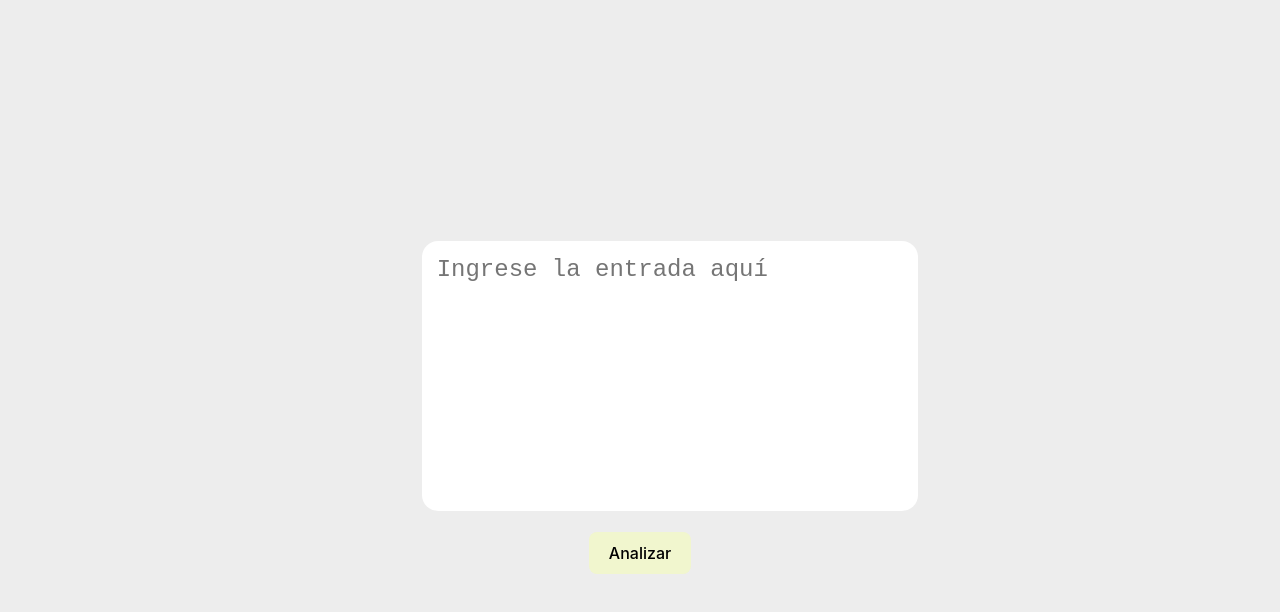
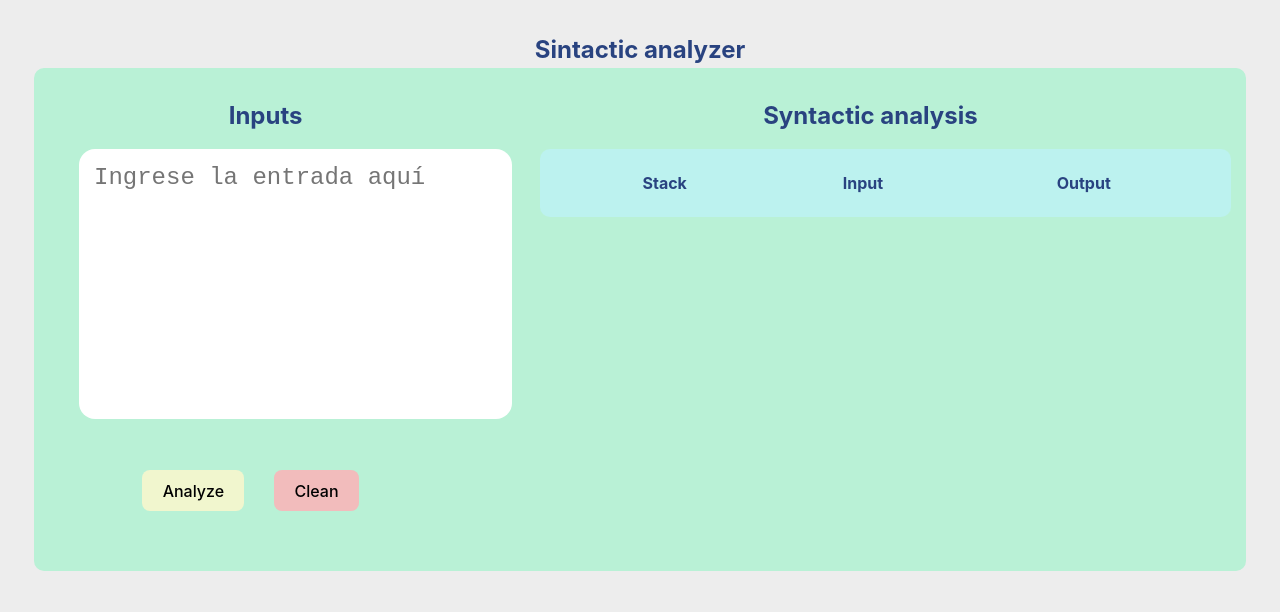
Before and after one commit to ed-corne/ProyectoSemTraductores2, a React (Vite) app: page /sintactic in a window 1280 px wide. Shown: the top 612 px of the page. Built offline with nearby package versions, Linux system fonts and the light colour scheme.

Commit message:
User interface to sintactic

```diff
--- a/src/components/AnalizadorSintactico/Mini/Analyze.js
+++ b/src/components/AnalizadorSintactico/Mini/Analyze.js
@@ -40,7 +40,7 @@ export const analyze = (input) => {
       output: accion,
     });
     // create new objects for the input and output and add them to the stack
-    const newTerminal = new Terminal(tokens[token]);
+    const newTerminal = new Terminal(tokens[token].lexema);
     stack.push(newTerminal);
     const newElemento = new Elemento(accion);
     stack.push(newElemento);
--- a/src/components/AnalizadorSintactico/Mini/sintactic.jsx
+++ b/src/components/AnalizadorSintactico/Mini/sintactic.jsx
@@ -1,6 +1,8 @@
 import React, { useState } from "react";
 import "../../../styles/lexicalAn.css";
 import { analyze } from "./Analyze";
+import Card from "../../Card";
+import "../../../styles/lexicalAn.css";
 
 const Sintactic = () => {
   const [input, setInput] = useState(""); // Entrada del usuario
@@ -10,17 +12,52 @@ const Sintactic = () => {
     setSintacticData(analyze(input));
   };
 
+  const clean = () => {
+    setInput("");
+  };
+
   return (
-    <div>
+    <div className="page">
+      <h2 className="tokensArea__title">Sintactic analyzer </h2>
+      <div className="complete__page">
+        <div className="inputArea">
+          <h2 className="tokensArea__title">Inputs</h2>
           <textarea
             placeholder="Ingrese la entrada aquí"
             value={input}
             onChange={(e) => setInput(e.target.value)}
             className="inputArea__area"
           />
-      <button onClick={handleSintacticAnalyze} >Analizar</button>
-
-
+          <button
+            onClick={handleSintacticAnalyze}
+            className="inputArea__button"
+          >
+            Analyze
+          </button>
+          <button onClick={clean} className="inputArea__button --clean">
+            Clean
+          </button>
+        </div>
+        <div className="tokensArea">
+          <h2 className="tokensArea__title">Syntactic analysis</h2>
+          <table className="tokenArea__table">
+            <tr className="tokenArea__row">
+              <th className="tokenArea__column">Stack</th>
+              <th className="tokenArea__column">Input</th>
+              <th className="tokenArea__column">Output</th>
+            </tr>
+            {sintacticData.map((process, index) => (
+              <tr key={index} className="table__row">
+                <td className="table__column">
+                  {process.stack.map((item) => item.valorEP)}
+                </td>
+                <td className="table__column">{process.input}</td>
+                <td className="table__column">{process.output}</td>
+              </tr>
+            ))}
+          </table>
+        </div>
+      </div>
     </div>
   );
 };
--- a/src/styles/lexicalAn.css
+++ b/src/styles/lexicalAn.css
@@ -1,6 +1,6 @@
 .page {
   height: 100vh;
-  width: 70vw;
+  width: 90vw;
   display: flex;
   flex-direction: column;
   justify-content: start;
@@ -21,7 +21,7 @@
 }
 
 .inputArea {
-  width: 45%;
+  width: 35%;
 }
 
 .inputArea__area {
@@ -37,7 +37,7 @@
   }
 
 .tokensArea {
-  width: 50%;
+  width: 60%;
   display: flex;
   flex-direction: column;
 }
@@ -53,6 +53,9 @@
     background-color: #bcf2ef;
     margin: 15px;
     border-radius: .625rem;
+    width: 100%;
+    text-align: start;
+    padding: 20px;
 
 }
 
```
Lines whose indentation alone changed are shown as unchanged.
